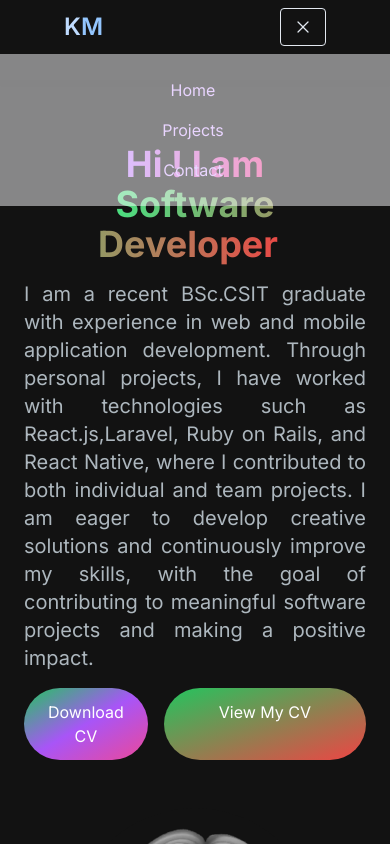
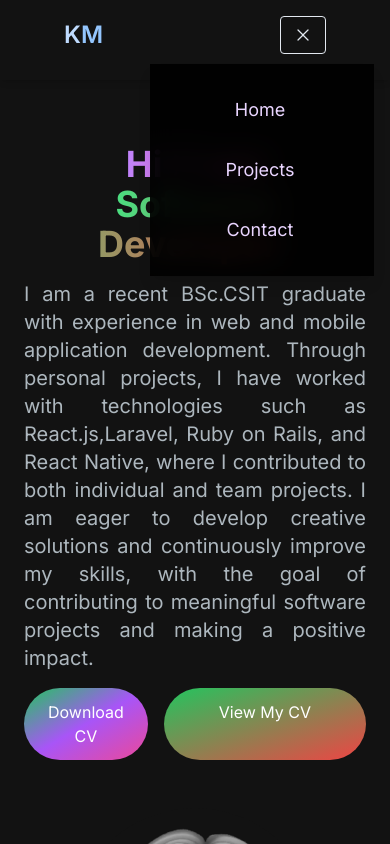
Before and after one commit to krimamadhikarmi/Portfolio, a Next.js app: page / in a window 390 px wide. Both pictures are taken after a click on the button 303 px from the left and 27 px from the top of the page. Shown: the top 844 px of the page. Built offline with nearby package versions, Linux system fonts and the light colour scheme.

Commit message:
navbar mobile responsive

```diff
--- a/src/app/_components/MenuOverlay.tsx
+++ b/src/app/_components/MenuOverlay.tsx
@@ -1,20 +1,18 @@
-
 import { NavLink } from "./NavLink";
 
-interface NavLink {
-    title: string;
-    path: string;
+interface NavLinkItem {
+  title: string;
+  path: string;
 }
 
-export function MenuOverlay({ links }: { links: NavLink[] }){
-    return(
-        <ul className="flex flex-col py-4 items-center bg-opacity-50 bg-gray-50 ">
-            {links.map((link,index)=>(
-                <li key={index}>
-               <NavLink href={link.path} title={link.title}/>
-               </li>
-            )
-        )}
-        </ul>
-    )
+export function MenuOverlay({ links }: { links: NavLinkItem[] }) {
+  return (
+    <ul className="absolute top-16 right-4 w-56  bg-black/90 backdrop-blur-md shadow-lg flex flex-col items-center py-6 space-y-4 z-50">
+      {links.map((link, index) => (
+        <li key={index} className="w-full text-center text-lg">
+          <NavLink href={link.path} title={link.title} />
+        </li>
+      ))}
+    </ul>
+  );
 }
--- a/src/app/_components/Navbar.tsx
+++ b/src/app/_components/Navbar.tsx
@@ -34,7 +34,7 @@ export function Navbar() {
 
   return (
     <nav className="w-full fixed top-0 z-50 h-20 bg-[#121212]  shadow-md">
-      <div className="flex container lg:py-4 flex-wrap items-center justify-between mx-auto px-16 py-2">
+      <div className="flex container lg:py-4 flex-wrap items-center justify-between mx-auto px-16 pb-2 pt-4">
         <Link
           href={"/"}
           className="cursor-pointer text-2xl md:text-3xl text-blue-200 font-semibold"
@@ -44,7 +44,7 @@ export function Navbar() {
             M
           </span>
         </Link>
-        <div className="mobile-menu block md:hidden">
+        <div className="mobile-menu block sm:hidden">
           {!navbarOpen ? (
             <button
               onClick={() => setNavbarOpen(true)}
@@ -62,8 +62,8 @@ export function Navbar() {
           )}
         </div>
 
-        <div className="menu hidden md:block md:w-auto" id="navbar">
-          <ul className="flex p-4 md:p-0 md:flex-row md:space-x-8 mt-0">
+        <div className="menu hidden sm:block sm:w-auto" id="navbar">
+          <ul className="flex p-4 sm:p-0 sm:flex-row sm:space-x-8 mt-0">
             {navLinks.map((link, index) => (
               <li key={index}>
                 <NavLink href={link.path} title={link.title} />
```
